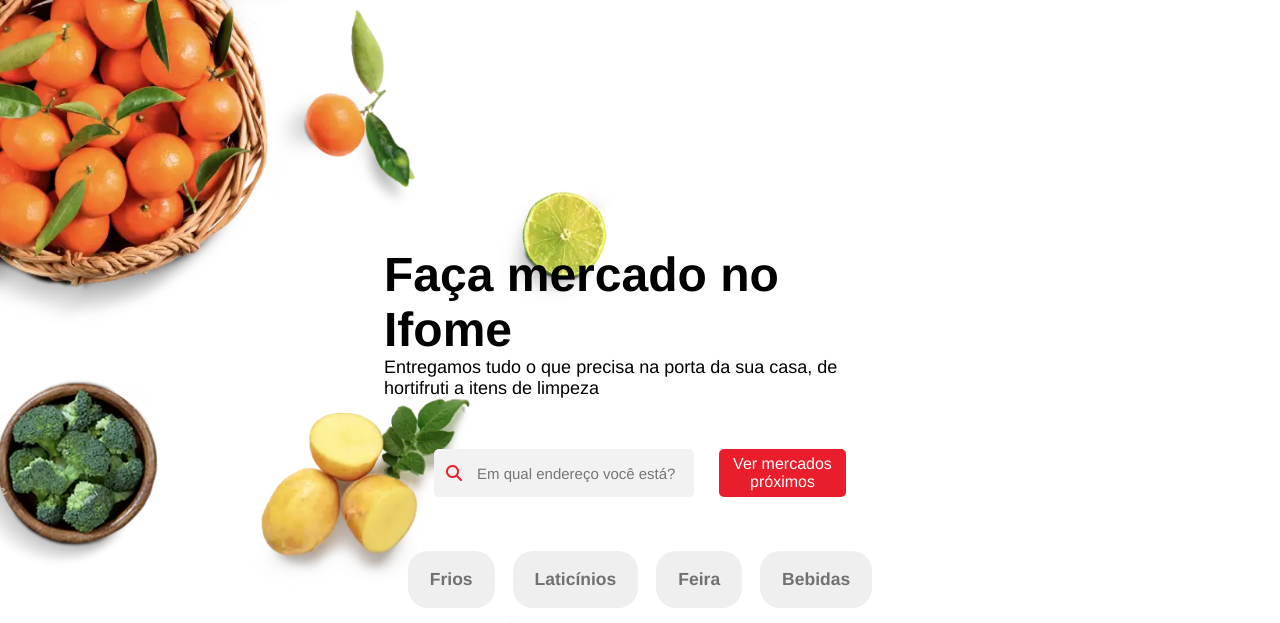
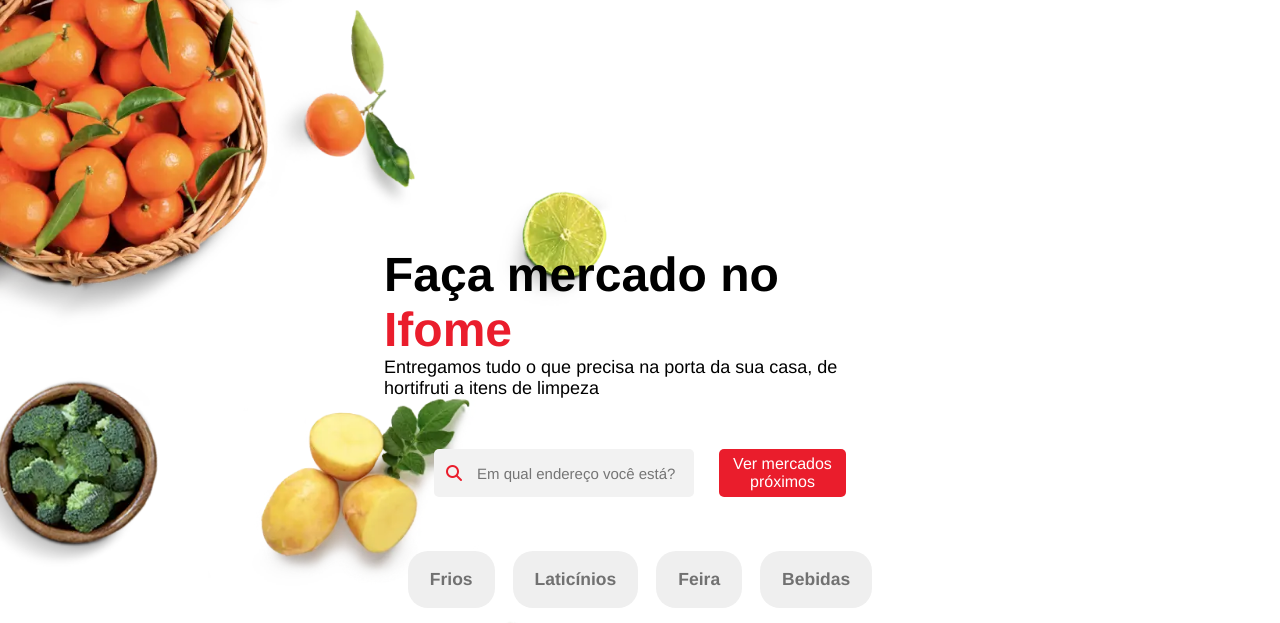
Before and after one commit to jorgizao/projeto-ifome, a plain HTML site: page index.html in a window 1280 px wide. Shown: the part 136-759 px from the top of the page. Drawn offline with Linux system fonts and the light colour scheme.

Commit message:
ifome vermelho

```diff
--- a/index.html
+++ b/index.html
@@ -42,7 +42,7 @@
       <section class="section-inicio">
         <div class="div-total">
           <div class="div-inicio-texto">
-            <h1>Faça mercado no Ifome </h1>
+            <h1>Faça mercado no <span class="ifome">Ifome</span>  </h1>
             <p>
               Entregamos tudo o que precisa na porta da sua casa, de hortifruti
               a itens de limpeza
--- a/styles.css
+++ b/styles.css
@@ -203,6 +203,9 @@
   border-radius: 5px 0 0 5px;
 }
 
+.ifome {
+  color:#ea1d2c
+}
 /* tem fome de quê */
 .container-section-foodlover {
   /* background-color: #ea1d2c; */
```
